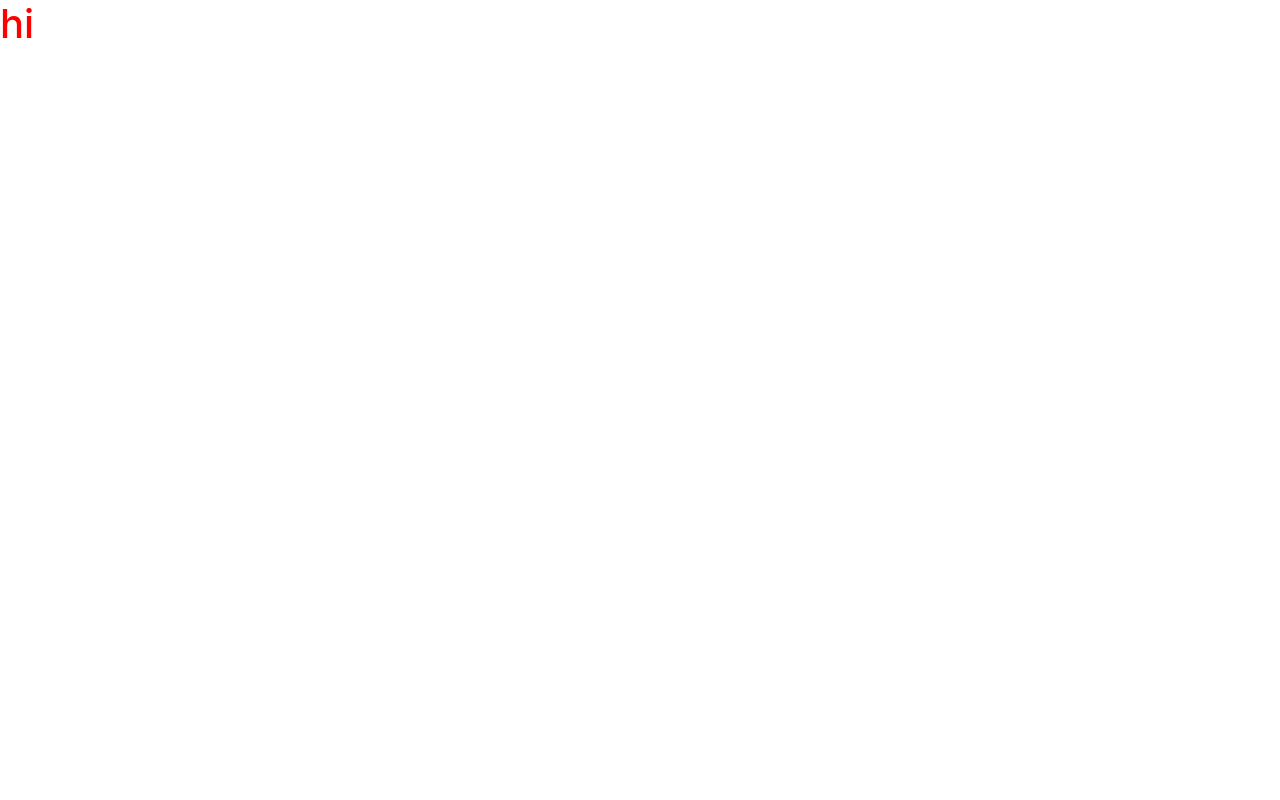
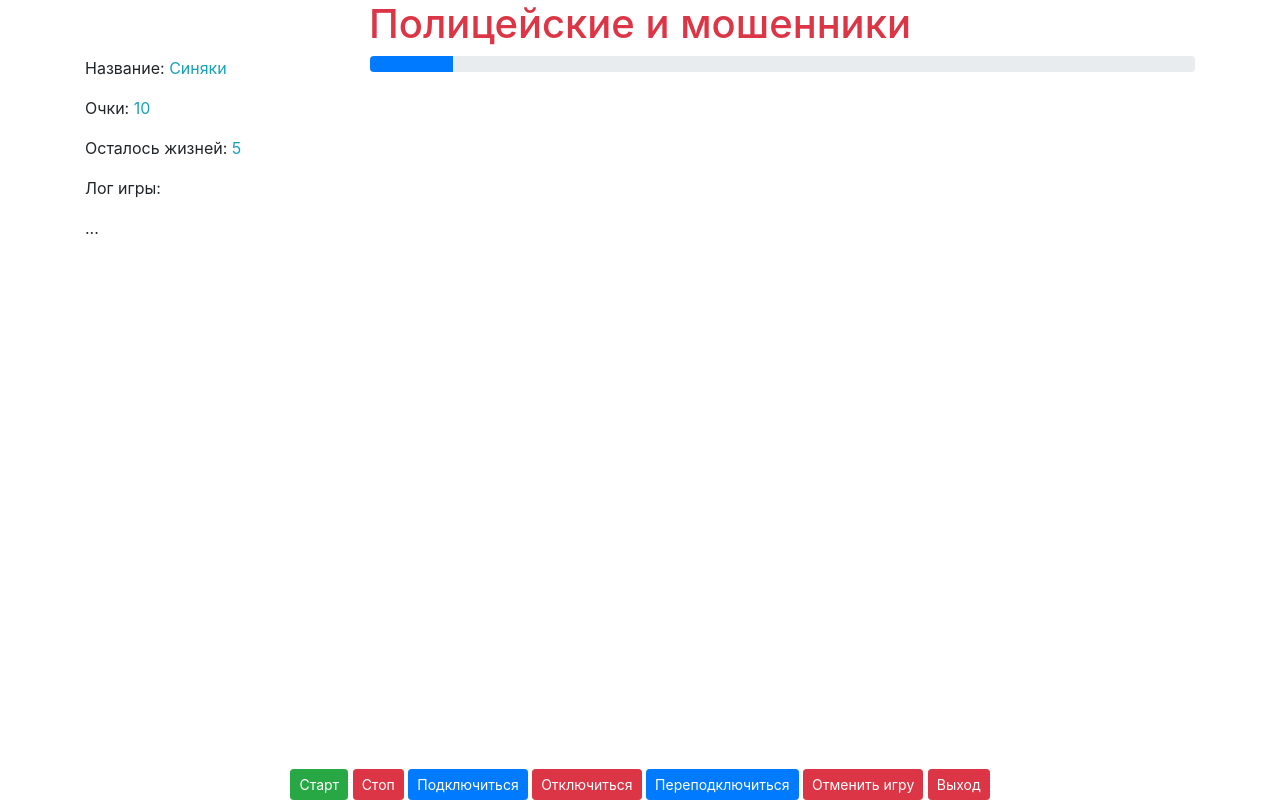
Before and after one commit to taraswww777/rd-summer-practice-2020, a website built with webpack: page src/index.html in a window 1280 px wide. Built offline with nearby package versions, Linux system fonts and the light colour scheme.

Commit message:
Результат работы за первый день
(cherry picked from commit da53460b29883bb78007eea95cb2742b73ea2dc8)

```diff
--- a/src/game.scss
+++ b/src/game.scss
@@ -1,3 +1,10 @@
-.h1 {
-    color: red;
+.app {
+  min-height: 100vh;
+  display: flex;
+  flex-wrap: wrap;
+  flex-direction: column;
 }
+
+.app__content {
+  flex-grow: 1;
+}
--- a/src/index.html
+++ b/src/index.html
@@ -6,6 +6,60 @@
     <meta name="viewport" content="width=device-width, initial-scale=1, shrink-to-fit=no">
 </head>
 <body>
-<h1 class="h1">hi</h1>
+<div class="app">
+    <div class="container">
+        <div class="row">
+            <header class="col-12">
+                <h1 class="text-danger text-center">Полицейские и мошенники</h1>
+            </header>
+        </div>
+    </div>
+    <div class="app__content">
+        <div class="container">
+            <div class="row">
+                <aside class="col-3">
+                    <p> Название: <span class="text-info">Синяки</span></p>
+                    <p> Очки: <span class="text-info">10</span></p>
+                    <p> Осталось жизней: <span class="text-info">5</span></p>
+                    <p>Лог игры:</p>
+                    <div id="log">...</div>
+                </aside>
+
+                <main class="col-9">
+                    <div class="row">
+                        <div class="col-12">
+                            <div class="progress-bar"></div>
+                            <div class="progress">
+                                <div id="progress" class="progress-bar"
+                                     role="progressbar"
+                                     aria-valuenow="0"
+                                     aria-valuemin="0"
+                                     aria-valuemax="100"
+                                     style="width: 10%;">
+                                </div>
+                            </div>
+                        </div>
+                        <div class="col-12">
+                            <canvas id="map"></canvas>
+                        </div>
+                    </div>
+                </main>
+            </div>
+        </div>
+    </div>
+    <div class="container">
+        <div class="row">
+            <footer class="col-12 text-center">
+                <button class="btn btn-sm btn-success">Старт</button>
+                <button class="btn btn-sm btn-danger">Стоп</button>
+                <button class="btn btn-sm btn-primary">Подключиться</button>
+                <button class="btn btn-sm btn-danger">Отключиться</button>
+                <button class="btn btn-sm btn-primary">Переподключиться</button>
+                <button class="btn btn-sm btn-danger">Отменить игру</button>
+                <button class="btn btn-sm btn-danger">Выход</button>
+            </footer>
+        </div>
+    </div>
+</div>
 </body>
 </html>
```
